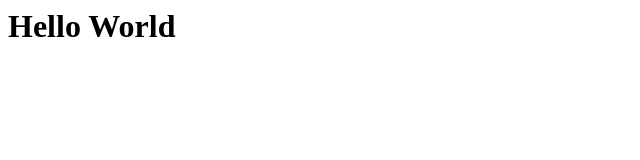
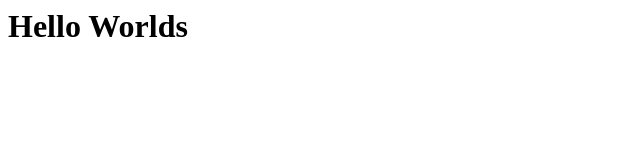
Before and after one commit to purvish14/workflow, a plain HTML site: page index.html in a window 1280 px wide. Shown: the full height of the page, 0-640 px from the left. Drawn offline with Linux system fonts and the light colour scheme.

Commit message:
Additional Changes

```diff
--- a/index.html
+++ b/index.html
@@ -1,7 +1,7 @@
 <html>
     <body>
         <h1>
-            Hello World
+            Hello Worlds
         </h1>
     </body>
 </html>
```
